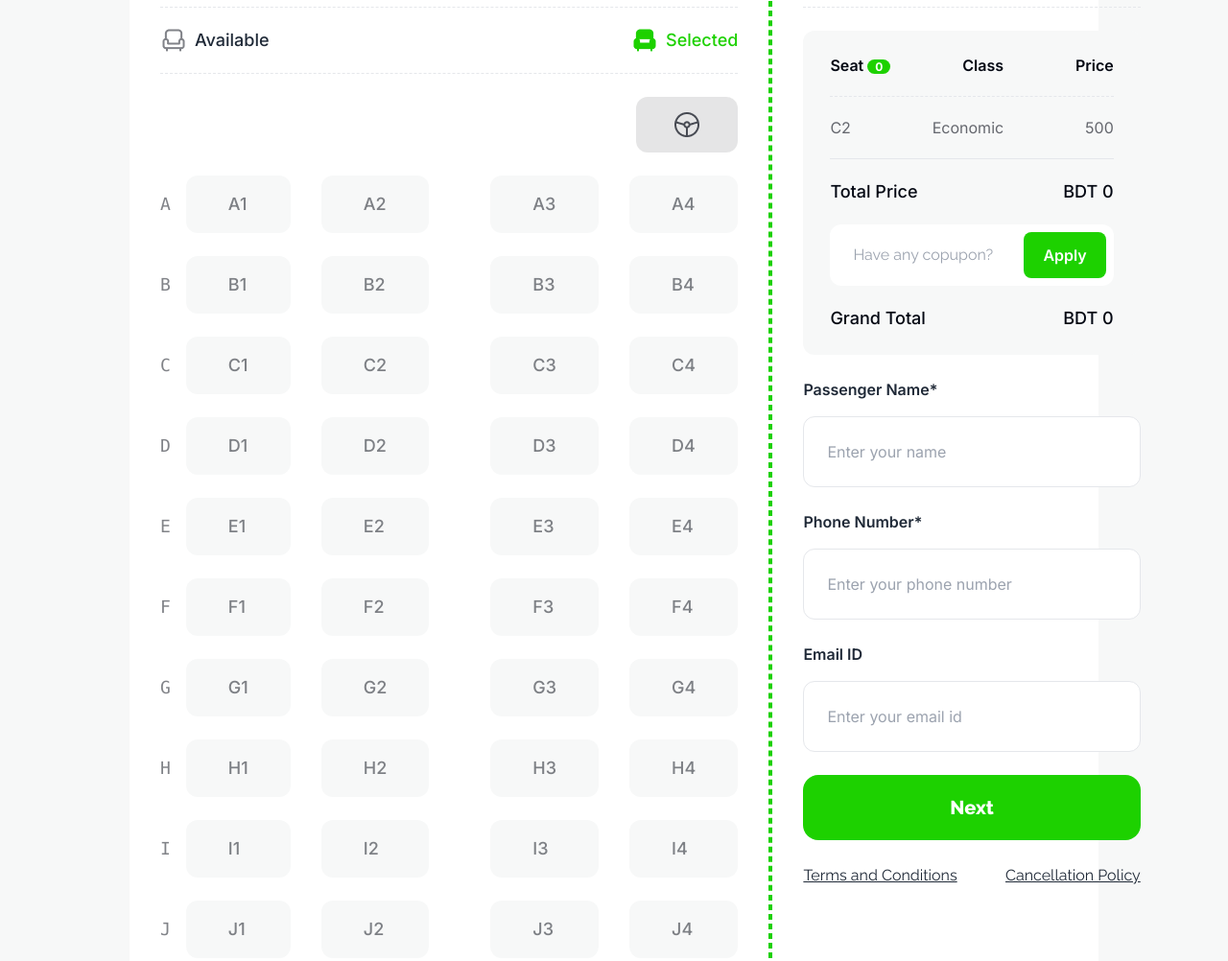
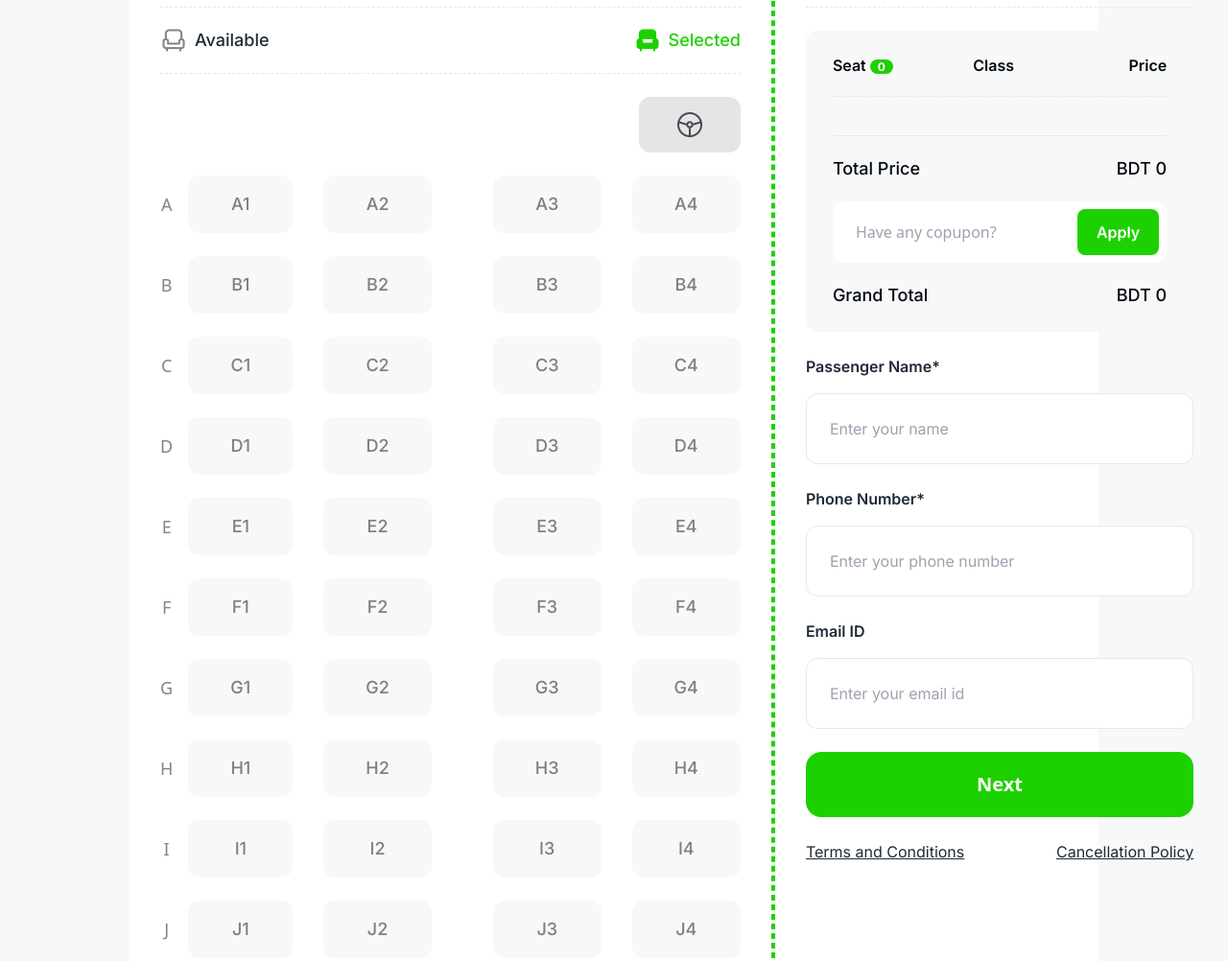
Before and after one commit to mranonno/fifth-assignment, a plain HTML site: page index.html in a window 1280 px wide. Shown: the part 2309-3311 px from the top of the page at 96% size. Drawn offline with nearby package versions, Linux system fonts and the light colour scheme.

Commit message:
update price

```diff
--- a/index.html
+++ b/index.html
@@ -261,7 +261,7 @@
                       <img src="./images/seat-green.png" alt="" />
                     </div>
                     <h4 class="text-lg font-inter font-medium">
-                      <span class="text-lg font-inter font-medium">40</span>
+                      <span id="total-seat" class="text-lg font-inter font-medium">40</span>
                       Seats left
                     </h4>
                   </div>
@@ -375,197 +375,197 @@
                 <div
                   class="hidden lg:flex flex-col h-full justify-between py-4 text-black50 text-lg font-medium"
                 >
-                  <kbd>A</kbd>
-                  <kbd>B</kbd>
-                  <kbd>C</kbd>
-                  <kbd>D</kbd>
-                  <kbd>E</kbd>
-                  <kbd>F</kbd>
-                  <kbd>G</kbd>
-                  <kbd>H</kbd>
-                  <kbd>I</kbd>
-                  <kbd>J</kbd>
+                  <button>A</button>
+                  <button>B</button>
+                  <button>C</button>
+                  <button>D</button>
+                  <button>E</button>
+                  <button>F</button>
+                  <button>G</button>
+                  <button>H</button>
+                  <button>I</button>
+                  <button>J</button>
                 </div>
               </div>
-              <div class="flex lg:flex-row flex-col mx-auto gap-16">
+              <div id="seat-btn" class="flex lg:flex-row flex-col mx-auto gap-16">
                 <!------ key left side ----->
                 <div class="flex gap-8 text-black50 text-lg">
                   <div class="flex flex-col justify-center gap-6">
-                    <kbd
-                      class="py-4 px-11 bg-[#F7F8F8] rounded-xl font-inter font-medium"
-                      >A1</kbd
+                    <button
+                      class="py-4 px-11 bg-[#F7F8F8] seat-btn rounded-xl font-inter font-medium"
+                      >A1</button
                     >
-                    <kbd
-                      class="py-4 px-11 bg-[#F7F8F8] rounded-xl font-inter font-medium"
-                      >B1</kbd
+                    <button
+                      class="py-4 px-11 bg-[#F7F8F8] seat-btn rounded-xl font-inter font-medium"
+                      >B1</button
                     >
-                    <kbd
-                      class="py-4 px-11 bg-[#F7F8F8] rounded-xl font-inter font-medium"
-                      >C1</kbd
+                    <button
+                      class="py-4 px-11 bg-[#F7F8F8] seat-btn rounded-xl font-inter font-medium"
+                      >C1</button
                     >
-                    <kbd
-                      class="py-4 px-11 bg-[#F7F8F8] rounded-xl font-inter font-medium"
-                      >D1</kbd
+                    <button
+                      class="py-4 px-11 bg-[#F7F8F8] seat-btn rounded-xl font-inter font-medium"
+                      >D1</button
                     >
-                    <kbd
-                      class="py-4 px-11 bg-[#F7F8F8] rounded-xl font-inter font-medium"
-                      >E1</kbd
+                    <button
+                      class="py-4 px-11 bg-[#F7F8F8] seat-btn rounded-xl font-inter font-medium"
+                      >E1</button
                     >
-                    <kbd
-                      class="py-4 px-11 bg-[#F7F8F8] rounded-xl font-inter font-medium"
-                      >F1</kbd
+                    <button
+                      class="py-4 px-11 bg-[#F7F8F8] seat-btn rounded-xl font-inter font-medium"
+                      >F1</button
                     >
-                    <kbd
-                      class="py-4 px-11 bg-[#F7F8F8] rounded-xl font-inter font-medium"
-                      >G1</kbd
+                    <button
+                      class="py-4 px-11 bg-[#F7F8F8] seat-btn rounded-xl font-inter font-medium"
+                      >G1</button
                     >
-                    <kbd
-                      class="py-4 px-11 bg-[#F7F8F8] rounded-xl font-inter font-medium"
-                      >H1</kbd
+                    <button
+                      class="py-4 px-11 bg-[#F7F8F8] seat-btn rounded-xl font-inter font-medium"
+                      >H1</button
                     >
-                    <kbd
-                      class="py-4 px-11 bg-[#F7F8F8] rounded-xl font-inter font-medium"
-                      >I1</kbd
+                    <button
+                      class="py-4 px-11 bg-[#F7F8F8] seat-btn rounded-xl font-inter font-medium"
+                      >I1</button
                     >
-                    <kbd
-                      class="py-4 px-11 bg-[#F7F8F8] rounded-xl font-inter font-medium"
-                      >J1</kbd
+                    <button
+                      class="py-4 px-11 bg-[#F7F8F8] seat-btn rounded-xl font-inter font-medium"
+                      >J1</button
                     >
                   </div>
                   <div class="flex flex-col justify-center gap-6">
-                    <kbd
-                      class="py-4 px-11 bg-[#F7F8F8] rounded-xl font-inter font-medium"
-                      >A2</kbd
+                    <button
+                      class="py-4 px-11 bg-[#F7F8F8] seat-btn rounded-xl font-inter font-medium"
+                      >A2</button
                     >
-                    <kbd
-                      class="py-4 px-11 bg-[#F7F8F8] rounded-xl font-inter font-medium"
-                      >B2</kbd
+                    <button
+                      class="py-4 px-11 bg-[#F7F8F8] seat-btn rounded-xl font-inter font-medium"
+                      >B2</button
                     >
-                    <kbd
-                      class="py-4 px-11 bg-[#F7F8F8] rounded-xl font-inter font-medium"
-                      >C2</kbd
+                    <button
+                      class="py-4 px-11 bg-[#F7F8F8] seat-btn rounded-xl font-inter font-medium"
+                      >C2</button
                     >
-                    <kbd
-                      class="py-4 px-11 bg-[#F7F8F8] rounded-xl font-inter font-medium"
-                      >D2</kbd
+                    <button
+                      class="py-4 px-11 bg-[#F7F8F8] seat-btn rounded-xl font-inter font-medium"
+                      >D2</button
                     >
-                    <kbd
-                      class="py-4 px-11 bg-[#F7F8F8] rounded-xl font-inter font-medium"
-                      >E2</kbd
+                    <button
+                      class="py-4 px-11 bg-[#F7F8F8] seat-btn rounded-xl font-inter font-medium"
+                      >E2</button
                     >
-                    <kbd
-                      class="py-4 px-11 bg-[#F7F8F8] rounded-xl font-inter font-medium"
-                      >F2</kbd
+                    <button
+                      class="py-4 px-11 bg-[#F7F8F8] seat-btn rounded-xl font-inter font-medium"
+                      >F2</button
                     >
-                    <kbd
-                      class="py-4 px-11 bg-[#F7F8F8] rounded-xl font-inter font-medium"
-                      >G2</kbd
+                    <button
+                      class="py-4 px-11 bg-[#F7F8F8] seat-btn rounded-xl font-inter font-medium"
+                      >G2</button
                     >
-                    <kbd
-                      class="py-4 px-11 bg-[#F7F8F8] rounded-xl font-inter font-medium"
-                      >H2</kbd
+                    <button
+                      class="py-4 px-11 bg-[#F7F8F8] seat-btn rounded-xl font-inter font-medium"
+                      >H2</button
                     >
-                    <kbd
-                      class="py-4 px-11 bg-[#F7F8F8] rounded-xl font-inter font-medium"
-                      >I2</kbd
+                    <button
+                      class="py-4 px-11 bg-[#F7F8F8] seat-btn rounded-xl font-inter font-medium"
+                      >I2</button
                     >
-                    <kbd
-                      class="py-4 px-11 bg-[#F7F8F8] rounded-xl font-inter font-medium"
-                      >J2</kbd
+                    <button
+                      class="py-4 px-11 bg-[#F7F8F8] seat-btn rounded-xl font-inter font-medium"
+                      >J2</button
                     >
                   </div>
                 </div>
                 <!------ key right side ----->
                 <div class="flex gap-8 text-black50 text-lg">
                   <div class="flex flex-col justify-center gap-6">
-                    <kbd
-                      class="py-4 px-11 bg-[#F7F8F8] rounded-xl font-inter font-medium"
-                      >A3</kbd
+                    <button
+                      class="py-4 px-11 bg-[#F7F8F8] seat-btn rounded-xl font-inter font-medium"
+                      >A3</button
                     >
-                    <kbd
-                      class="py-4 px-11 bg-[#F7F8F8] rounded-xl font-inter font-medium"
-                      >B3</kbd
+                    <button
+                      class="py-4 px-11 bg-[#F7F8F8] seat-btn rounded-xl font-inter font-medium"
+                      >B3</button
                     >
-                    <kbd
-                      class="py-4 px-11 bg-[#F7F8F8] rounded-xl font-inter font-medium"
-                      >C3</kbd
+                    <button
+                      class="py-4 px-11 bg-[#F7F8F8] seat-btn rounded-xl font-inter font-medium"
+                      >C3</button
                     >
-                    <kbd
-                      class="py-4 px-11 bg-[#F7F8F8] rounded-xl font-inter font-medium"
-                      >D3</kbd
+                    <button
+                      class="py-4 px-11 bg-[#F7F8F8] seat-btn rounded-xl font-inter font-medium"
+                      >D3</button
                     >
-                    <kbd
-                      class="py-4 px-11 bg-[#F7F8F8] rounded-xl font-inter font-medium"
-                      >E3</kbd
+                    <button
+                      class="py-4 px-11 bg-[#F7F8F8] seat-btn rounded-xl font-inter font-medium"
+                      >E3</button
                     >
-                    <kbd
-                      class="py-4 px-11 bg-[#F7F8F8] rounded-xl font-inter font-medium"
-                      >F3</kbd
+                    <button
+                      class="py-4 px-11 bg-[#F7F8F8] seat-btn rounded-xl font-inter font-medium"
+                      >F3</button
                     >
-                    <kbd
-                      class="py-4 px-11 bg-[#F7F8F8] rounded-xl font-inter font-medium"
-                      >G3</kbd
+                    <button
+                      class="py-4 px-11 bg-[#F7F8F8] seat-btn rounded-xl font-inter font-medium"
+                      >G3</button
                     >
-                    <kbd
-                      class="py-4 px-11 bg-[#F7F8F8] rounded-xl font-inter font-medium"
-                      >H3</kbd
+                    <button
+                      class="py-4 px-11 bg-[#F7F8F8] seat-btn rounded-xl font-inter font-medium"
+                      >H3</button
                     >
-                    <kbd
-                      class="py-4 px-11 bg-[#F7F8F8] rounded-xl font-inter font-medium"
-                      >I3</kbd
+                    <button
+                      class="py-4 px-11 bg-[#F7F8F8] seat-btn rounded-xl font-inter font-medium"
+                      >I3</button
                     >
-                    <kbd
-                      class="py-4 px-11 bg-[#F7F8F8] rounded-xl font-inter font-medium"
-                      >J3</kbd
+                    <button
+                      class="py-4 px-11 bg-[#F7F8F8] seat-btn rounded-xl font-inter font-medium"
+                      >J3</button
                     >
                   </div>
                   <div class="flex flex-col justify-center gap-6">
-                    <kbd
-                      class="py-4 px-11 bg-[#F7F8F8] rounded-xl font-inter font-medium"
-                      >A4</kbd
+                    <button
+                      class="py-4 px-11 bg-[#F7F8F8] seat-btn rounded-xl font-inter font-medium"
+                      >A4</button
                     >
-                    <kbd
-                      class="py-4 px-11 bg-[#F7F8F8] rounded-xl font-inter font-medium"
-                      >B4</kbd
+                    <button
+                      class="py-4 px-11 bg-[#F7F8F8] seat-btn rounded-xl font-inter font-medium"
+                      >B4</button
                     >
-                    <kbd
-                      class="py-4 px-11 bg-[#F7F8F8] rounded-xl font-inter font-medium"
-                      >C4</kbd
+                    <button
+                      class="py-4 px-11 bg-[#F7F8F8] seat-btn rounded-xl font-inter font-medium"
+                      >C4</button
                     >
-                    <kbd
-                      class="py-4 px-11 bg-[#F7F8F8] rounded-xl font-inter font-medium"
-                      >D4</kbd
+                    <button
+                      class="py-4 px-11 bg-[#F7F8F8] seat-btn rounded-xl font-inter font-medium"
+                      >D4</button
                     >
-                    <kbd
-                      class="py-4 px-11 bg-[#F7F8F8] rounded-xl font-inter font-medium"
-                      >E4</kbd
+                    <button
+                      class="py-4 px-11 bg-[#F7F8F8] seat-btn rounded-xl font-inter font-medium"
+                      >E4</button
                     >
-                    <kbd
-                      class="py-4 px-11 bg-[#F7F8F8] rounded-xl font-inter font-medium"
-                      >F4</kbd
+                    <button
+                      class="py-4 px-11 bg-[#F7F8F8] seat-btn rounded-xl font-inter font-medium"
+                      >F4</button
                     >
-                    <kbd
-                      class="py-4 px-11 bg-[#F7F8F8] rounded-xl font-inter font-medium"
-                      >G4</kbd
+                    <button
+                      class="py-4 px-11 bg-[#F7F8F8] seat-btn rounded-xl font-inter font-medium"
+                      >G4</button
                     >
-                    <kbd
-                      class="py-4 px-11 bg-[#F7F8F8] rounded-xl font-inter font-medium"
-                      >H4</kbd
+                    <button
+                      class="py-4 px-11 bg-[#F7F8F8] seat-btn rounded-xl font-inter font-medium"
+                      >H4</button
                     >
-                    <kbd
-                      class="py-4 px-11 bg-[#F7F8F8] rounded-xl font-inter font-medium"
-                      >I4</kbd
+                    <button
+                      class="py-4 px-11 bg-[#F7F8F8] seat-btn rounded-xl font-inter font-medium"
+                      >I4</button
                     >
-                    <kbd
-                      class="py-4 px-11 bg-[#F7F8F8] rounded-xl font-inter font-medium"
-                      >J4</kbd
+                    <button
+                      class="py-4 px-11 bg-[#F7F8F8] seat-btn rounded-xl font-inter font-medium"
+                      >J4</button
                     >
                   </div>
                 </div>
               </div>
             </div>
           </section>
-          <div class="border-2 border-dashed border-customGreen"></div>
+          <div class=" hidden lg:flex border-2 border-dashed border-customGreen"></div>
           <!------ buying side ----->
           <section class="w-full">
             <div>
@@ -576,15 +576,13 @@
             <hr class="border-dashed" />
             <div class="bg-[#F7F8F8] space-y-5 py-6 px-7 rounded-xl mt-6">
               <div class="flex justify-between font-semibold text-black100">
-                <p class="font-inter">Seat <span class="font-inter text-xs bg-customGreen px-2 rounded-xl text-white font-bold">0</span></p>
-                <p class="font-inter">Class</p>
+                <p class="font-inter">Seat <span id="count-up" class="font-inter text-xs bg-customGreen px-2 rounded-xl text-white font-bold">0</span></p>
+                <p class="font-inter mr-9">Class</p>
                 <p class="font-inter">Price</p>
               </div>
               <hr class="border-dashed" />
-              <div class="flex justify-between text-black60">
-                <p class="font-inter">C2</p>
-                <p class="font-inter">Economic</p>
-                <p class="font-inter">500</p>
+              <div id="seat-container" class="flex flex-col justify-between text-black60 font-inter">
+
               </div>
               <hr />
               <div
@@ -595,7 +593,7 @@
                 </div>
                 <div class="font-inter text-black100 font-medium">
                   BDT
-                  <span class="font-inter text-black100 font-medium">0</span>
+                  <span id="total-price" class="font-inter text-black100 font-medium">0</span>
                 </div>
               </div>
               <div
@@ -616,7 +614,7 @@
                 </div>
                 <div class="font-inter text-black100 font-medium">
                   BDT
-                  <span class="font-inter text-black100 font-medium">0</span>
+                  <span id="grand-price" class="font-inter text-black100 font-medium">0</span>
                 </div>
               </div>
             </div>
@@ -717,6 +715,10 @@
         </ul>
       </section>
     </footer>
+          <!------ second screen ----->
+    <section class="hidden">
+      <div></div>
+    </section>
     <script src="./scripts/app.js"></script>
     <script src="./scripts/utility.js"></script>
   </body>
--- a/scripts/app.js
+++ b/scripts/app.js
@@ -0,0 +1,17 @@
+const seatButtons = document.getElementsByClassName("seat-btn");
+const arrays = [];
+for (const seatButton of seatButtons) {
+  seatButton.addEventListener("click", function (events) {
+    const elementClass = events.target;
+    const elementText = elementClass.innerText;
+    if (arrays.length < 4 && !arrays.includes(elementText)) {
+      arrays.push(elementText);
+      elementClass.classList.add("bg-customGreen", "text-white");
+      countDown("total-seat");
+      countUp("count-up");
+        addToContainer("seat-container", elementText);
+        getTotalPrice("total-price");
+        getTotalPrice("grand-price");
+    }
+  });
+}
--- a/style/style.css
+++ b/style/style.css
@@ -4,6 +4,8 @@
     box-sizing: border-box;
     padding: 0;
     margin: 0;
+}
+.font-raleway{
     font-family: "Raleway", sans-serif;
 }
 .font-inter{
```
Also changed, not shown: scripts/utility.js (+40 -0 lines).
